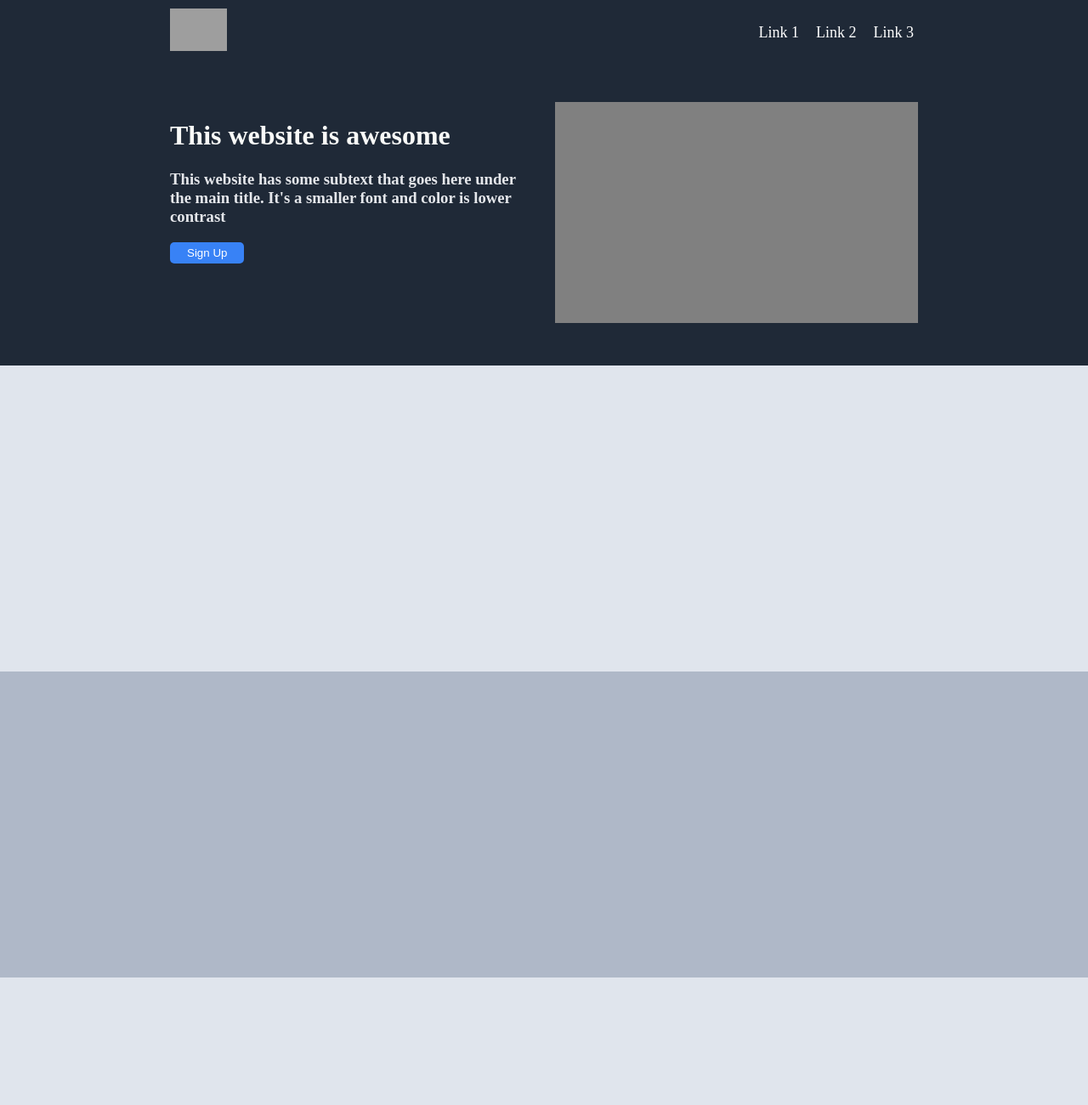
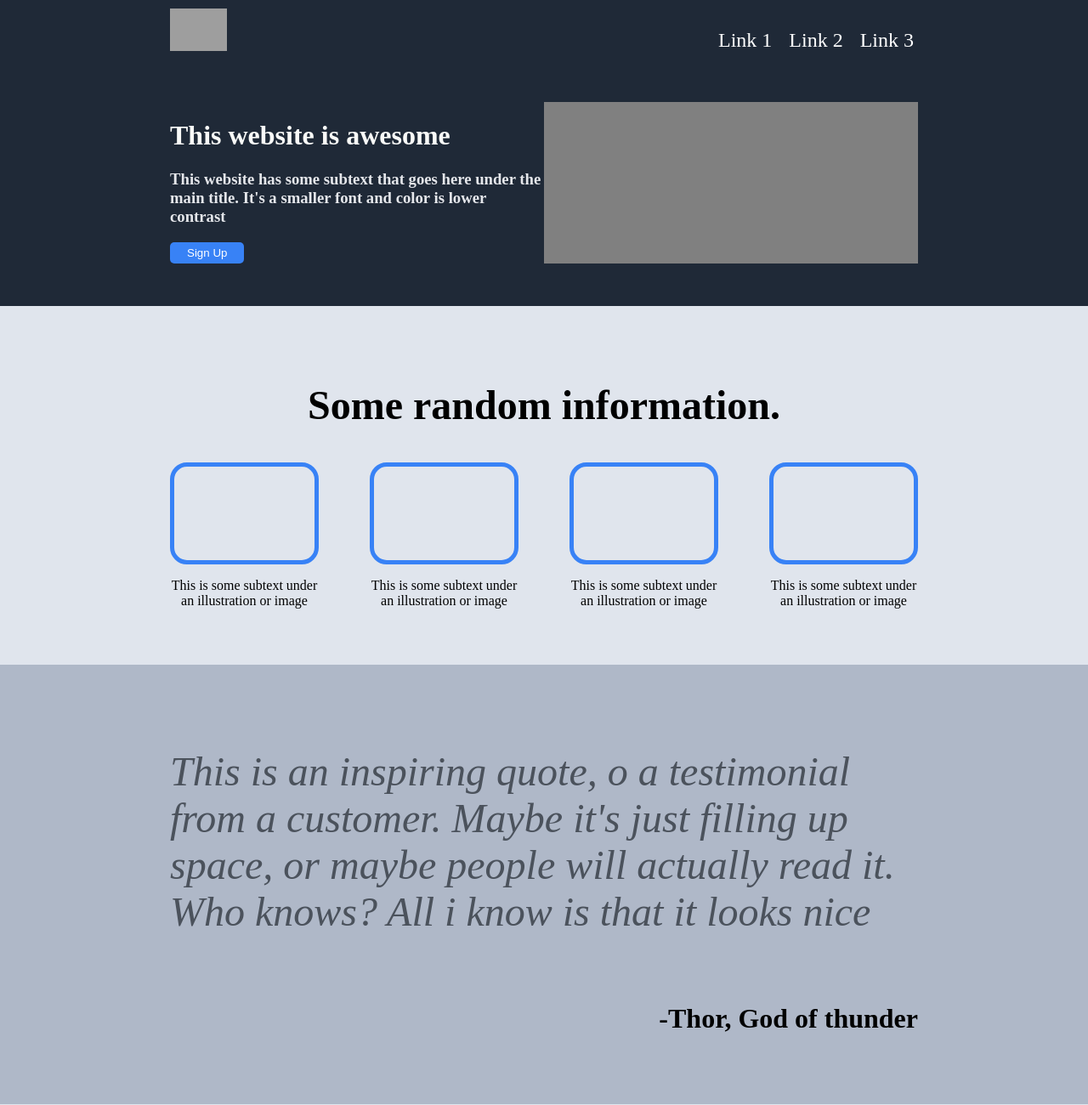
Before and after one commit to Zotti39/landing_page, a plain HTML site: page index.html in a window 1280 px wide. Shown: the whole page at 85% size. Drawn offline with Linux system fonts and the light colour scheme; grey boxes are pictures that could not be loaded.

Commit message:
Second and third line of the main body concluded succesfully

```diff
--- a/index.html
+++ b/index.html
@@ -21,7 +21,7 @@
         </div>
     </header>
 <!--The proper body of the page-->
-    <div class="container">
+    <div class="containerP">
 <!--SECTION 0-->
         <div class="linha p">
             <div>
@@ -29,17 +29,30 @@
                 <h3>This website has some subtext that goes here under the main title. It's a smaller font and color is lower contrast</h3>
                 <button type="submit">Sign Up</button>
             </div>
-            <div id="Pimagem">
-
+            <div id="Pimagem"></div>
+        </div>
+<!--SECTION 1-->
+        <div class="linha horizontal b">
+            <div>
+                <h2 style="text-align: center;">Some random information.</h2>
+            </div>
+            <div class="containerS">
+                <div class="bbox"></div>
+                <div class="bbox"></div>
+                <div class="bbox"></div>
+                <div class="bbox"></div>
+            </div>
+            <div class="containerS">
+                <p>This is some subtext under an illustration or image</p>
+                <p>This is some subtext under an illustration or image</p>
+                <p>This is some subtext under an illustration or image</p>
+                <p>This is some subtext under an illustration or image</p>
             </div>
         </div>
-<!--SECTION 1-->
-        <div class="linha b">
-
-        </div>
 <!--SECTION 2-->
-        <div class="linha c">
-
+        <div class="linha c n3">
+            <p>This is an inspiring quote, o a testimonial from a customer. Maybe it's just filling up space, or maybe people will actually read it. Who knows? All i know is that it looks nice</p>
+            <p>-Thor, God of thunder</p>
         </div>
 <!--SECTION 3-->
         <div class="linha b">
--- a/style.css
+++ b/style.css
@@ -7,7 +7,7 @@ header{
     height: 50px;
     justify-content: space-between; /*linha que separa o logo da navbar, pois cria um espa;o entre elas*/
     display: flex;
-    font-size: 18px;
+    font-size: 18pt;
     background-color:#1F2937;
     padding: 10px 200px;
     color: white;
@@ -30,7 +30,7 @@ header{
 }
 
 /*Body part of the CSS*/
-.container{
+.containerP{
     display: flex;
     flex-direction: column;
     height: 180vh;
@@ -44,23 +44,22 @@ header{
 .c{
     background-color: #afb8c8;
 }
-.container .linha{
+.containerP .linha{
     flex: 1;
     display: flex;
-    gap: 25px;
     padding: 50px 200px;
 }
 /*Content part of the body*/
-.container .linha div{
+.containerP .linha div{
     flex: 1;
 }
 h1{
-    font: 48px ;
-    font-size:bold;
+    font: 48pt ;
+    font-weight: bolder;
     color: #f9faf8;
 }
 h3{
-    font: 18px;
+    font: 18pt;
     color: #E5E7EB;
 }
 button{
@@ -79,3 +78,42 @@ button{
     background-repeat: no-repeat; /* A imagem de fundo não se repetirá */
     background-position: center center; /* Centralizar a imagem de fundo */
 }
+/*Second line of the design*/
+.horizontal{
+    flex-direction: column;
+}
+.horizontal div h2{
+    font-weight: bolder;
+    font-size: 36pt;
+}
+.containerS{
+    display: flex;
+    flex-direction: row;
+    justify-content: center;
+    gap: 60px;
+}
+.containerS div{
+    flex: 1;
+    border: #3882f6 solid 5px;
+    border-radius: 20px;
+    height: 110px;
+}
+.containerS p{
+    text-align: center;
+}
+/*Third line of the design*/
+.n3{
+    flex-direction: column;
+}
+.n3 p:nth-child(1){
+    text-align: left;
+    font-size: 36pt ;
+    font-style: italic;
+    color: #4b525c;
+}
+.n3 p:nth-child(2){
+    text-align: right;
+    font-weight: bold;
+    font-size: 24pt;
+}
+/*Fourth line of the design*/
```
